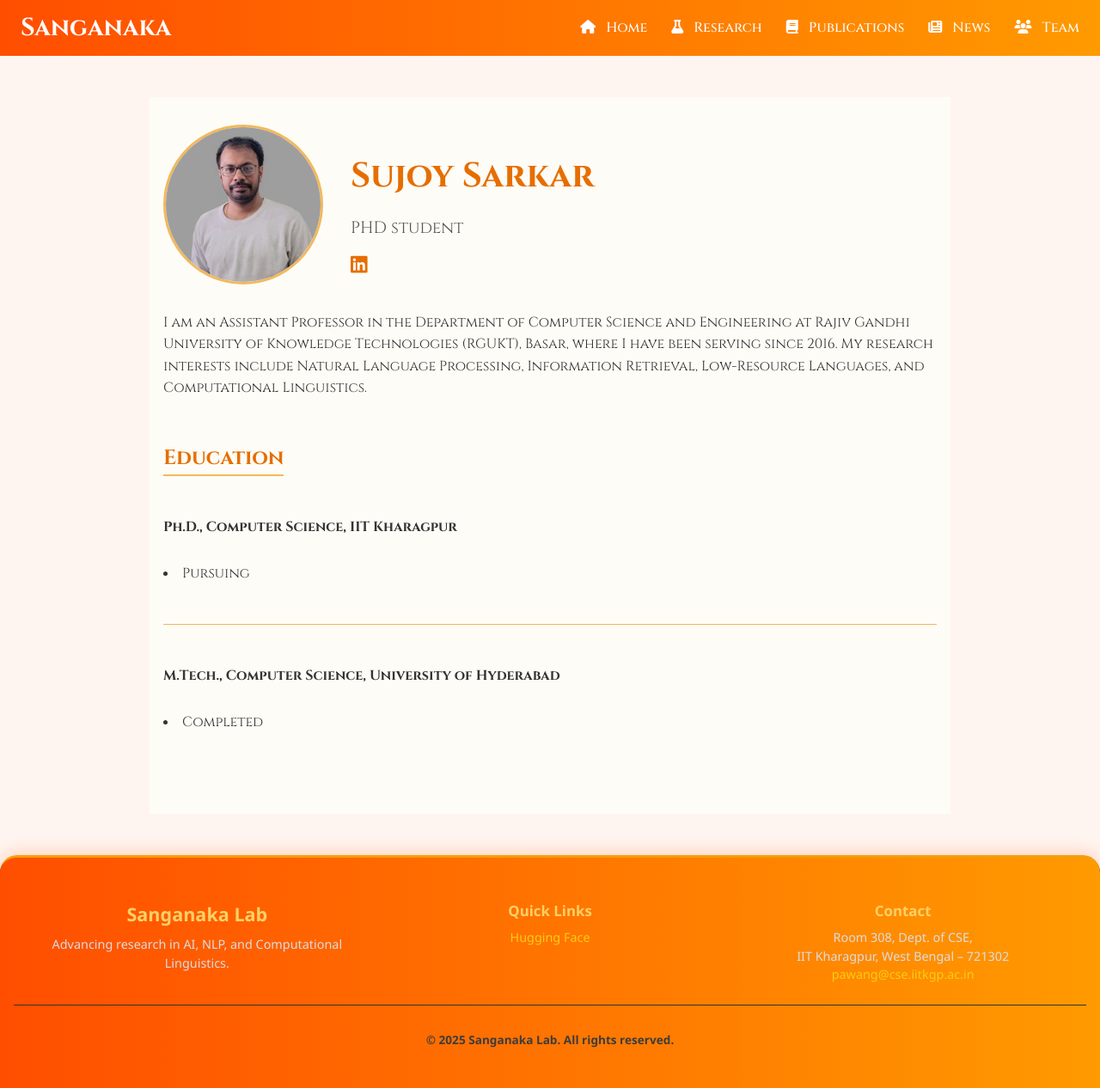
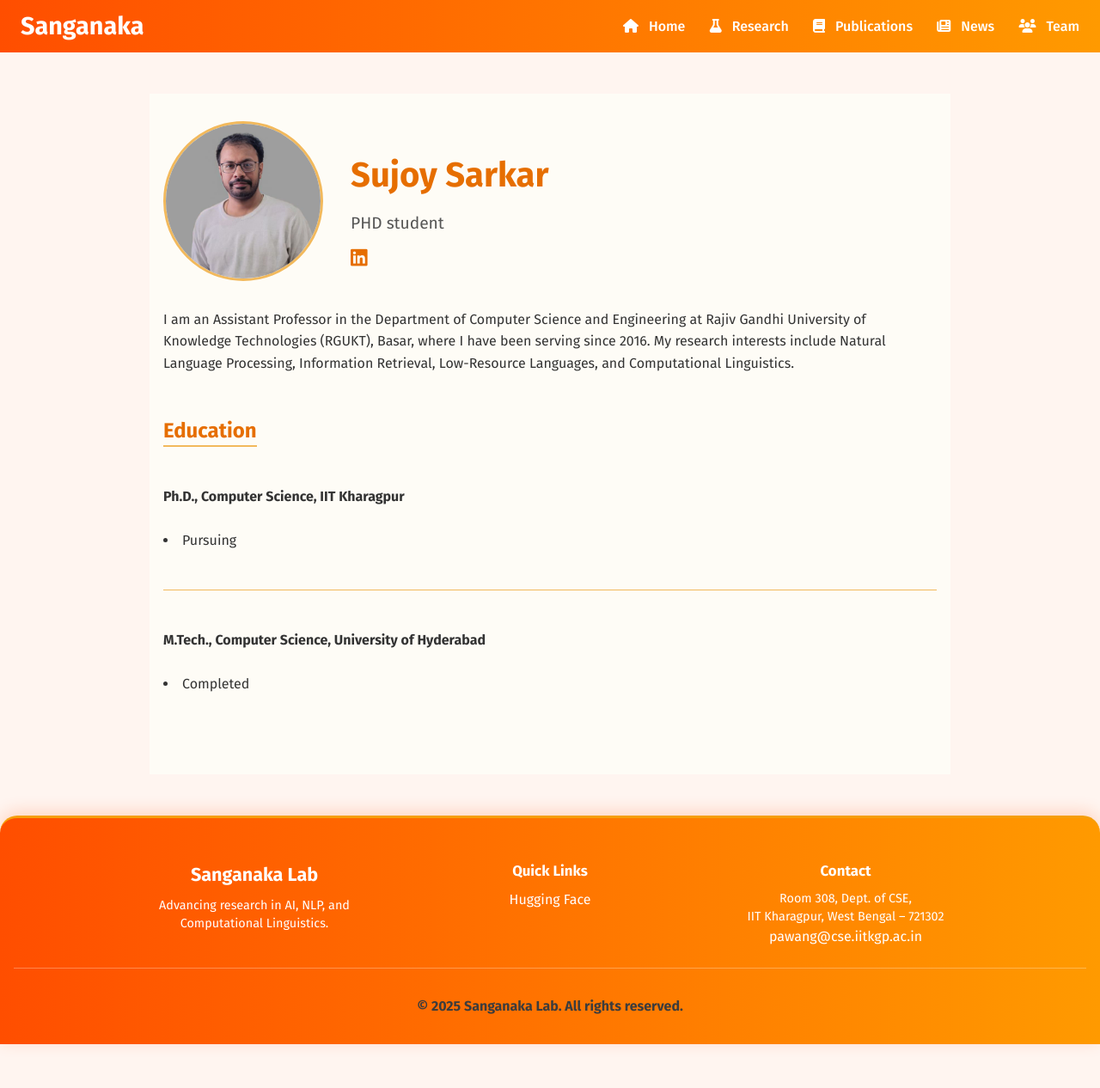
Before and after one commit to sanganaka-iitkgp/sanganaka-iitkgp.github.io, a Jekyll site: the page built from _team/sujoySarkar.md, in a window 1280 px wide and 1266 px high. Shown: the whole window at 86% size. Built offline with Jekyll 4.4.1, drawn with Linux system fonts in a browser that asks for light colours; some web fonts are replaced; a style sheet for code colours, icons or effects is not loaded.

Commit message:
filtered out the publications for sanskrit. improved design. Fixed minor bugs

```diff
--- a/_includes/footer.html
+++ b/_includes/footer.html
@@ -26,112 +26,3 @@
     <p><strong>© 2025 Sanganaka Lab. All rights reserved.</strong></p>
   </div>
 </footer>
-
-<style>
-/* --- Base Footer --- */
-.footer {
-  background-color: #111;          /* darker base for contrast */
-  color: #f5f5f5;                  /* clean bright text */
-  font-family: 'Segoe UI', Tahoma, Geneva, Verdana, sans-serif;
-  font-size: 0.9rem;
-  line-height: 1.5;
-  padding: 2rem 1rem;
-  border-top: 3px solid #f59e0b;   /* bright orange accent */
-}
-
-/* --- Layout --- */
-.footer-container {
-  display: flex;
-  flex-wrap: wrap;
-  justify-content: space-between;
-  align-items: flex-start;
-  max-width: 1200px;
-  margin: 0 auto;
-  gap: 2rem;
-}
-
-.footer-section {
-  flex: 1 1 250px;
-  min-width: 250px;
-}
-
-/* --- Text and Links --- */
-.footer-section h2,
-.footer-section h3 {
-  color: #ffd166;   /* soft gold highlight for titles */
-  margin-bottom: 0.5rem;
-  font-weight: 600;
-}
-
-.footer-section p,
-.footer-section ul {
-  color: #ddd;
-  margin: 0;
-}
-
-.footer-section ul {
-  list-style: none;
-  padding: 0;
-}
-
-.footer-section ul li {
-  margin-bottom: 0.4rem;
-}
-
-.footer a {
-  color: #facc15; /* vivid yellow for visibility */
-  text-decoration: none;
-  transition: color 0.2s ease;
-}
-
-.footer a:hover {
-  color: #ffffff;
-}
-
-/* --- Footer Bottom --- */
-.footer-bottom {
-  text-align: center;
-  color: #3d3c3c;
-  border-top: 1px solid #333;
-  margin-top: 1.5rem;
-  padding-top: 1rem;
-  font-size: 0.85rem;
-}
-
-/* --- Responsive Adjustments --- */
-@media (max-width: 768px) {
-  .footer {
-    padding: 1.5rem 1rem;
-  }
-
-  .footer-container {
-    flex-direction: column;
-    align-items: center;
-    text-align: center;
-    gap: 1.5rem;
-  }
-
-  .footer-section {
-    flex: 1 1 100%;
-    min-width: unset;
-  }
-
-  .footer-section p {
-    font-size: 0.9rem;
-  }
-}
-
-@media (max-width: 480px) {
-  .footer {
-    font-size: 0.85rem;
-  }
-
-  .footer-section h2 {
-    font-size: 1.1rem;
-  }
-
-  .footer-section h3 {
-    font-size: 1rem;
-  }
-}
-</style>
--- a/_includes/header.html
+++ b/_includes/header.html
@@ -16,7 +16,7 @@
 </style>
 
 <header class="navbar">
-  <div class="logo"><a href="../index.html">Sanganaka</a></div>
+  <div class="logo"><a href="../">Sanganaka</a></div>
   <nav class="nav-links" id="nav-links">
     <a href="/"><i class="fas fa-home"></i> Home</a>
     <a href="../html/research.html"><i class="fas fa-flask"></i> Research</a>
--- a/_layouts/default.html
+++ b/_layouts/default.html
@@ -1,13 +1,52 @@
 <!DOCTYPE html>
 <html lang="en">
+
 <head>
   <meta charset="UTF-8">
   <title>{{ page.title }}</title>
   <meta name="viewport" content="width=device-width, initial-scale=1.0">
   <link rel="stylesheet" href="{{ site.baseurl }}/css/global.css">
   <script src="{{ site.baseurl }}/js/global.js" defer></script>
+  <link rel="shortcut icon" href="/images/favicon.ico" type="image/x-icon">
   <link href="https://fonts.googleapis.com/css2?family=Cinzel:wght@400;500;700&display=swap" rel="stylesheet">
+
+
+  <!-- Google Fonts for the suggested fonts -->
+
+  <!-- Roboto -->
+  <link href="https://fonts.googleapis.com/css2?family=Roboto:wght@400;500;700&display=swap" rel="stylesheet">
+
+  <!-- Lato -->
+  <link href="https://fonts.googleapis.com/css2?family=Lato:wght@400;500;700&display=swap" rel="stylesheet">
+
+  <!-- Montserrat -->
+  <link href="https://fonts.googleapis.com/css2?family=Montserrat:wght@400;500;700&display=swap" rel="stylesheet">
+
+  <!-- Open Sans -->
+  <link href="https://fonts.googleapis.com/css2?family=Open+Sans:wght@400;600;700&display=swap" rel="stylesheet">
+
+  <!-- Source Sans Pro -->
+  <link href="https://fonts.googleapis.com/css2?family=Source+Sans+Pro:wght@400;600;700&display=swap" rel="stylesheet">
+
+  <!-- Poppins -->
+  <link href="https://fonts.googleapis.com/css2?family=Poppins:wght@400;500;700&display=swap" rel="stylesheet">
+
+  <!-- Muli -->
+  <link href="https://fonts.googleapis.com/css2?family=Muli:wght@400;600;700&display=swap" rel="stylesheet">
+
+  <!-- Nunito -->
+  <link href="https://fonts.googleapis.com/css2?family=Nunito:wght@400;600;700&display=swap" rel="stylesheet">
+
+  <!-- Fira Sans -->
+  <link href="https://fonts.googleapis.com/css2?family=Fira+Sans:wght@400;500;700&display=swap" rel="stylesheet">
+
+  <!-- PT Sans -->
+  <link href="https://fonts.googleapis.com/css2?family=PT+Sans:wght@400;600;700&display=swap" rel="stylesheet">
+
+
+
 </head>
+
 <body>
   {% include header.html %}
 
@@ -17,4 +56,5 @@
 
   {% include footer.html %}
 </body>
+
 </html>
--- a/css/global.css
+++ b/css/global.css
@@ -1,8 +1,11 @@
 /* --- Global Styles --- */
 
-
 body {
-   font-family: 'Cinzel', serif;
+  /* font-family: "Cinzel", serif;
+  font-family: "Lato", sans-serif;
+  font-family: "Muli", sans-serif;
+  font-family: "Nunito", sans-serif; */
+  font-family: "Fira Sans", sans-serif;
   margin: 0;
   padding: 0;
   background: #fff5f0;
@@ -37,7 +40,7 @@ body {
 
 .navbar .nav-links a:hover {
   text-decoration: underline;
-  color: #fff3e0;  /* Slightly lighter hover color */
+  color: #fff3e0; /* Slightly lighter hover color */
 }
 
 .hamburger {
@@ -45,11 +48,11 @@ body {
   font-size: 2rem;
   cursor: pointer;
   color: white;
-  z-index: 101;  /* Ensure it's above the menu */
+  z-index: 101; /* Ensure it's above the menu */
 }
 
 .hamburger.open {
-  color: #fff3e0;  /* Change color when active */
+  color: #fff3e0; /* Change color when active */
 }
 
 /* --- Responsive Navbar --- */
@@ -82,7 +85,12 @@ body {
   }
 
   .navbar .nav-links a:hover {
-    background-color: rgba(255, 255, 255, 0.2); /* Adding subtle background hover effect */
+    background-color: rgba(
+      255,
+      255,
+      255,
+      0.2
+    ); /* Adding subtle background hover effect */
   }
 
   .hamburger {
@@ -117,27 +125,32 @@ body {
   }
 }
 
-
-
-
-/* --- Footer --- */
+/* --- Base Footer --- */
 .footer {
-  background: linear-gradient(90deg, #ff4e00, #ff9a00);
-  color: white;
-  padding: 2rem 1rem 1rem;
+  background: linear-gradient(
+    90deg,
+    #ff4e00,
+    #ff9a00
+  ); /* Gradient background */
+  color: #ffffff;
+  font-size: 0.9rem;
+  line-height: 1.5;
+  padding: 2rem 1rem 1rem; /* Adjusted padding */
   text-align: center;
   margin-top: 2rem;
   border-top-left-radius: 20px;
   border-top-right-radius: 20px;
-  box-shadow: 0 -4px 20px rgba(255, 80, 0, 0.2);
+  box-shadow: 0 -4px 20px rgba(255, 80, 0, 0.2); /* Box shadow for modern look */
+  border-top: 3px solid #f59e0b; /* Bright orange accent */
 }
 
+/* --- Layout --- */
 .footer-container {
   display: flex;
   flex-wrap: wrap;
   justify-content: space-evenly;
   align-items: flex-start;
-  gap: 2rem;
+  gap: 2rem; /* Ensures even spacing between sections */
   max-width: 1000px;
   margin: 0 auto;
 }
@@ -147,23 +160,84 @@ body {
   min-width: 250px;
 }
 
-.footer-section h2, .footer-section h3 {
-  color: #fff9e6;
+.footer-section h2,
+.footer-section h3 {
+  color: #ffffff; /* Soft light color for headers */
+  font-weight: 600;
   margin-bottom: 0.5rem;
 }
 
-.footer-section a {
-  color: #fff9e6;
-  text-decoration: none;
+/* --- Text and Links --- */
+.footer-section p,
+.footer-section ul {
+  color: #ffffff;
+  margin: 0;
 }
 
-.footer-section a:hover {
+.footer-section ul {
+  list-style: none;
+  padding: 0;
+}
+
+.footer-section ul li {
+  margin-bottom: 0.4rem;
+}
+
+.footer a {
+  color: #ffffff;
+  text-decoration: none;
+  transition: color 0.2s ease;
+  font-size: 1rem; /* Consistent font size for links */
+}
+
+.footer a:hover {
+  color: #ffffff; /* Hover effect for links */
   text-decoration: underline;
 }
 
+/* --- Footer Bottom --- */
 .footer-bottom {
+  text-align: center;
+  color: #3d3c3c;
   border-top: 1px solid rgba(255, 255, 255, 0.3);
   margin-top: 1.5rem;
   padding-top: 1rem;
-  font-size: 0.9rem;
+  font-size: 1rem;
 }
+
+/* --- Responsive Adjustments --- */
+@media (max-width: 768px) {
+  .footer {
+    padding: 1.5rem 1rem; /* Reduced padding for smaller screens */
+  }
+
+  .footer-container {
+    flex-direction: column;
+    align-items: center;
+    text-align: center;
+    gap: 1.5rem;
+  }
+
+  .footer-section {
+    flex: 1 1 100%;
+    min-width: unset;
+  }
+
+  .footer-section p {
+    font-size: 0.9rem;
+  }
+}
+
+@media (max-width: 480px) {
+  .footer {
+    font-size: 0.85rem;
+  }
+
+  .footer-section h2 {
+    font-size: 1.1rem;
+  }
+
+  .footer-section h3 {
+    font-size: 1rem;
+  }
+}
```
Also changed, not shown: output.csv (added, +66 -0 lines), data/publication.json, 1 other file.
